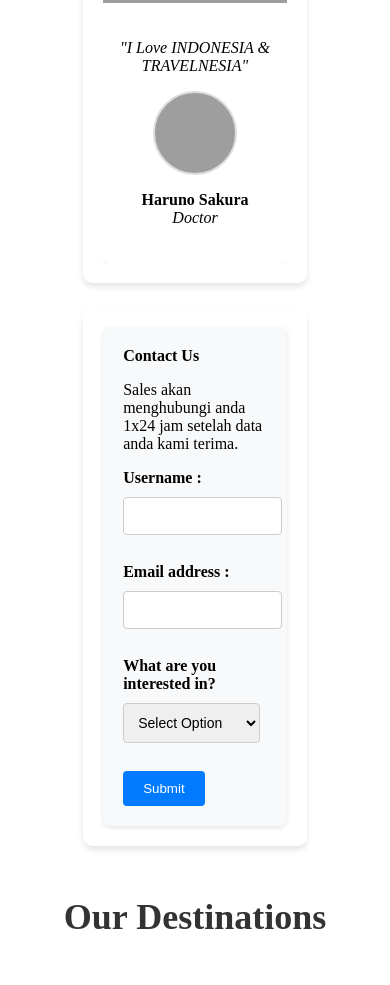
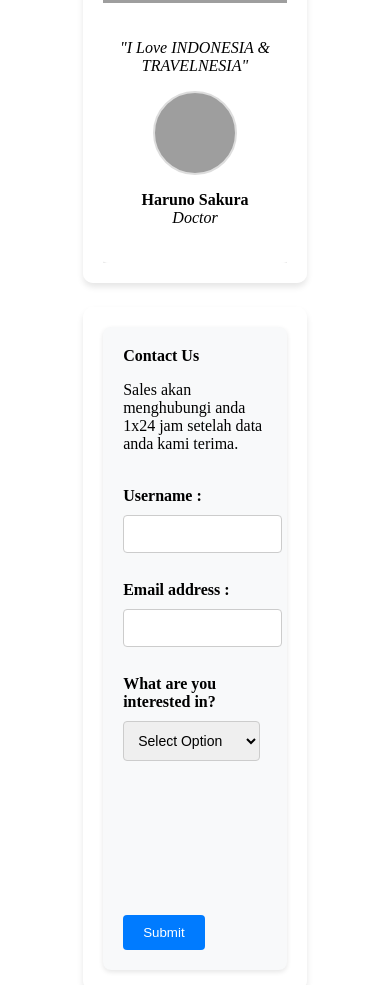
Before and after one commit to revou-fundamental-course/09-dec-24-Jac-k008, a plain HTML site: page index.html in a window 390 px wide. Shown: the part 660-1645 px from the top of the page. Drawn offline with Linux system fonts and the light colour scheme; grey boxes are pictures that could not be loaded.

Commit message:
update all

```diff
--- a/css/style.css
+++ b/css/style.css
@@ -21,7 +21,7 @@
     .main-item {
         width: 100%;
         max-width: 100%;
-        margin: 0;
+        margin: 0 auto;
     }
 
     .testimonial-item {
@@ -113,7 +113,7 @@ nav>a:hover {
     flex-wrap: wrap;
     gap: 24px;
     justify-content: center; /* Atur elemen merapat */
-    align-items: center;
+    align-items: stretch;
     padding: 20px;
     width: 100%;
     max-width: 1200px; /* Tambahkan batas maksimal jika diperlukan */
@@ -154,6 +154,7 @@ form input, form select {
     font-size: 14px;
 }
 
+
 form button {
     background-color: #007bff;
     color: white;
@@ -166,7 +167,7 @@ form button {
 
 form button:hover {
     background-color: #0056b3;
-    transform: scale(1.05);
+    transform: scale(1.1);
 }
 
 .testimonial {
```
Also changed, not shown: index.html (+8 -1 lines).
